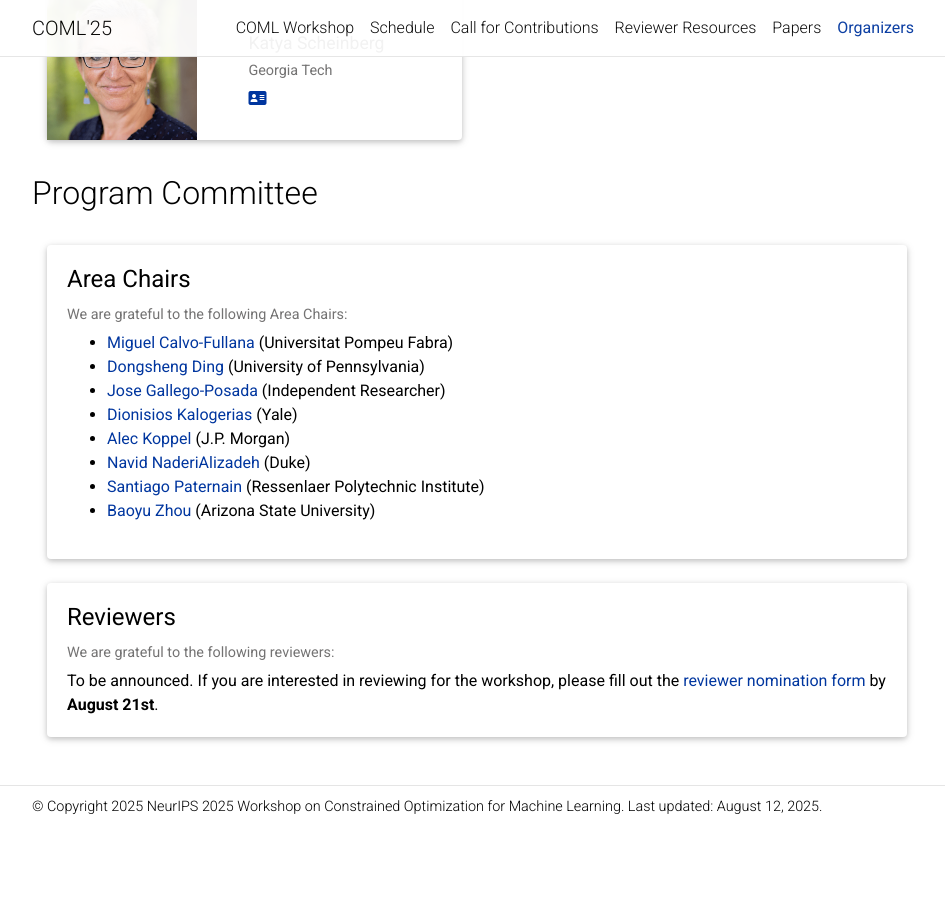
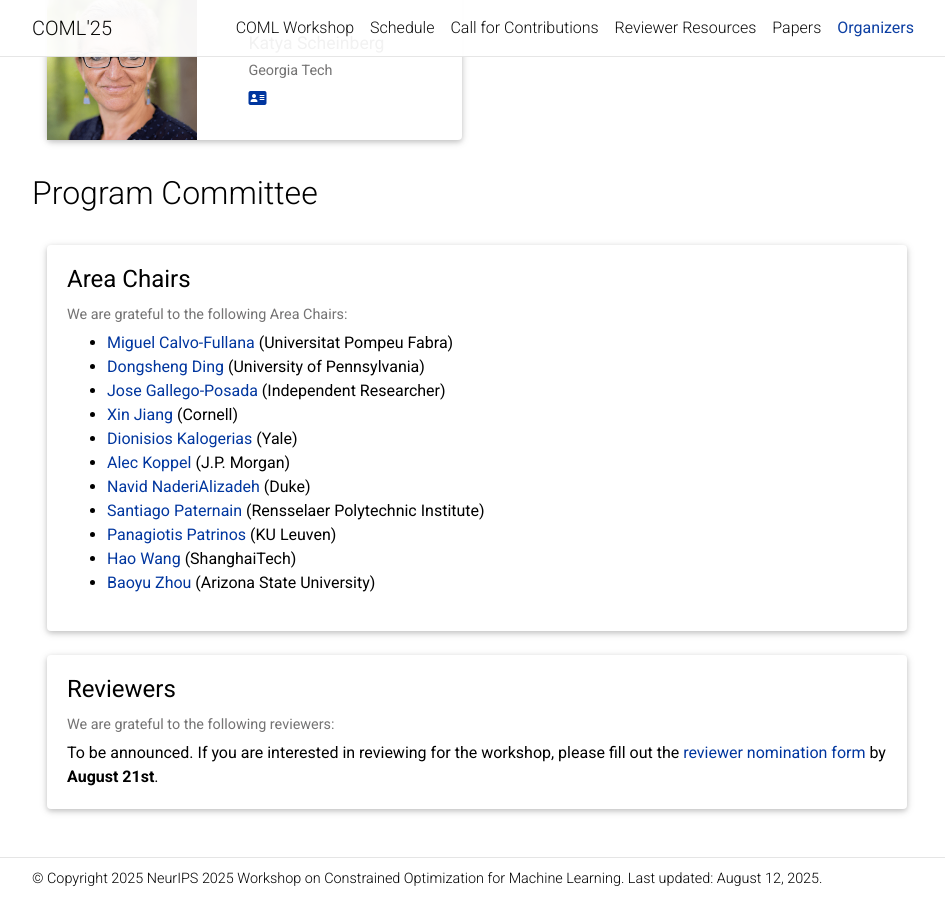
Before and after one commit to constrained-opt-ml/constrained-opt-ml.github.io, a Jekyll site: the page built from _pages/organizers.md, in a window 1280 px wide and 900 px high, scrolled down 784 px. Shown: the whole window, without its empty margins (163-1108 px from the left). Built offline with Jekyll 4.4.1, drawn with Linux system fonts in a browser that asks for light colours; comment, search, counter and statistics services are not loaded; a style sheet for code colours, icons or effects is not loaded; before the commit the page ends 1612 px from its top, so only the background shows below that.

Commit message:
Update AC list

```diff
--- a/_layouts/organizers.html
+++ b/_layouts/organizers.html
@@ -350,10 +350,13 @@ layout: default
                 <li><a href="https://scholar.google.com/citations?user=pcwmurcAAAAJ" target="_blank" rel="noopener noreferrer">Miguel Calvo-Fullana</a> (Universitat Pompeu Fabra)</li>
                 <li><a href="https://dongshed.github.io" target="_blank" rel="noopener noreferrer">Dongsheng Ding</a> (University of Pennsylvania)</li>
                 <li><a href="https://gallego-posada.github.io" target="_blank" rel="noopener noreferrer">Jose Gallego-Posada</a> (Independent Researcher)</li>
+                <li><a href="https://jiangxjames.github.io" target="_blank" rel="noopener noreferrer">Xin Jiang</a> (Cornell)</li>
                 <li><a href="https://www.dkalogerias.org" target="_blank" rel="noopener noreferrer">Dionisios Kalogerias</a> (Yale)</li>
                 <li><a href="https://koppel.netlify.app" target="_blank" rel="noopener noreferrer">Alec Koppel</a> (J.P. Morgan)</li>
                 <li><a href="https://sites.duke.edu/navid/" target="_blank" rel="noopener noreferrer">Navid NaderiAlizadeh</a> (Duke)</li>
-                <li><a href="https://faculty.rpi.edu/santiago-paternain" target="_blank" rel="noopener noreferrer">Santiago Paternain</a> (Ressenlaer Polytechnic Institute)</li>
+                <li><a href="https://faculty.rpi.edu/santiago-paternain" target="_blank" rel="noopener noreferrer">Santiago Paternain</a> (Rensselaer Polytechnic Institute)</li>
+                <li><a href="https://homes.esat.kuleuven.be/~ppatrino" target="_blank" rel="noopener noreferrer">Panagiotis Patrinos</a> (KU Leuven)</li>
+                <li><a href="https://faculty.sist.shanghaitech.edu.cn/faculty/wanghao" target="_blank" rel="noopener noreferrer">Hao Wang</a> (ShanghaiTech)</li>
                 <li><a href="https://baoyuzhou18.github.io" target="_blank" rel="noopener noreferrer">Baoyu Zhou</a> (Arizona State University)</li>
               </ul>
             </div>
```
